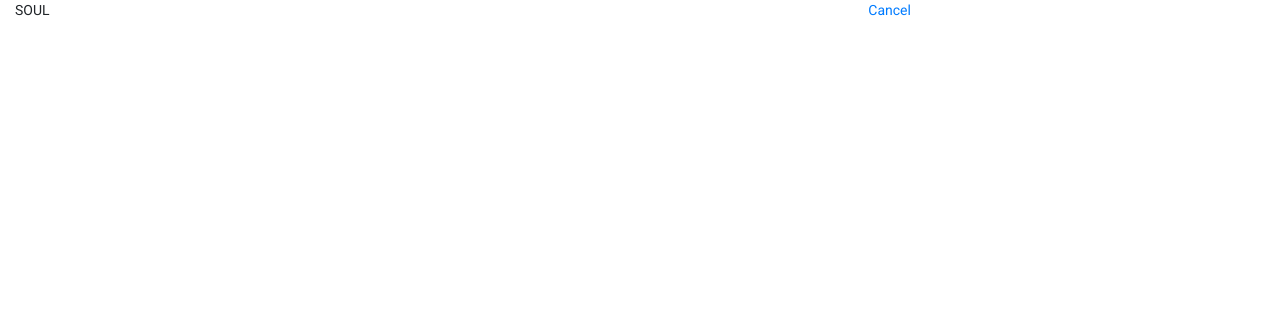
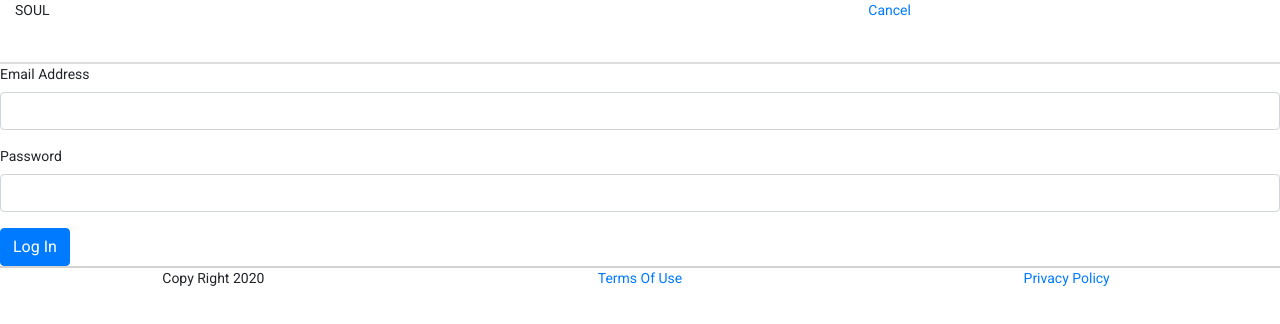
Before and after one commit to ToddAdelgren/CodeAcademySoulTherapy, an Angular app: page /login in a window 1280 px wide. Shown: the top 324 px of the page. Built offline with nearby package versions, Linux system fonts and the light colour scheme.

Commit message:
Worked On Field Validation

```diff
--- a/src/app/components/login/login.component.html
+++ b/src/app/components/login/login.component.html
@@ -1,8 +1,28 @@
-<div class="container-fluid bb ht4">
+<header class="container-fluid b-header ht4">
     <div class="row">
         <div class="col-12 col-sm-8">SOUL</div>
         <div class="col-12 col-sm-4">
             <a [routerLink]="['/splash']">Cancel</a>
         </div>
     </div>
-</div>
+</header>
+<main>
+    <form [formGroup]="loginForm">
+        <div class="form-group">
+            <label for="email-address">Email Address</label>
+            <input formControlName="emailAddress" [ngClass]="{'is-invalid': showEmailRequired}" type="email" class="form-control" id="email-address">
+            <div class="invalid-feedback">
+                Please enter Email Address
+            </div>
+        </div>
+        <div class="form-group">
+            <label for="password">Password</label>
+            <input formControlName="password" [ngClass]="{'is-invalid': showPassRequired}" type="password" class="form-control" id="password">
+            <div class="invalid-feedback">
+                Please enter Password
+            </div>
+        </div>
+        <button class="btn btn-primary" (click)="login()">Log In</button>
+    </form>
+</main>
+<app-footer></app-footer>
--- a/src/app/components/login/login.component.ts
+++ b/src/app/components/login/login.component.ts
@@ -1,15 +1,61 @@
 import { Component, OnInit } from '@angular/core';
+import { FormGroup, FormBuilder, Validators } from '@angular/forms';
+import { UserService } from 'src/app/services/user.service';
 
 @Component({
   selector: 'app-login',
   templateUrl: './login.component.html',
   styleUrls: ['./login.component.scss']
 })
+
 export class LoginComponent implements OnInit {
 
-  constructor() { }
+  loginForm: FormGroup;
+  showEmailRequired: boolean = false;
+  showPassRequired: boolean = false;
+
+  constructor(private formBuilder: FormBuilder,
+    private userService: UserService) { }
 
   ngOnInit(): void {
+    this.loginForm = this.formBuilder.group({
+      emailAddress: ['', Validators.compose([Validators.required])],
+      password: ['', Validators.compose([Validators.required])],
+      });
+  }
+
+  login(): void {
+
+    // Clear values that may have been previously set.
+    this.showEmailRequired = false;
+    this.showPassRequired = false;
+
+    if (this.loginForm.valid) {
+
+      // Check DynamoDB table SoulTherapyUser to see if this email address is valid.
+      this.userService.getUser(this.loginForm.value.emailAddress).subscribe((user: string) => {
+
+        let userFromDB: any = user;
+
+        if ("Item" in userFromDB) {
+
+          // Email address is already being used. Show error messge.
+          document.getElementById("email-address").focus();
+
+
+        } else {
+
+          console.log('INVALID LOGIN')
+
+        }
+      });
+
+    } else {
+
+
+      this.showEmailRequired = !this.loginForm.controls.emailAddress.valid;
+      this.showPassRequired = !this.loginForm.controls.password.valid;
+    }
   }
 
 }
```
